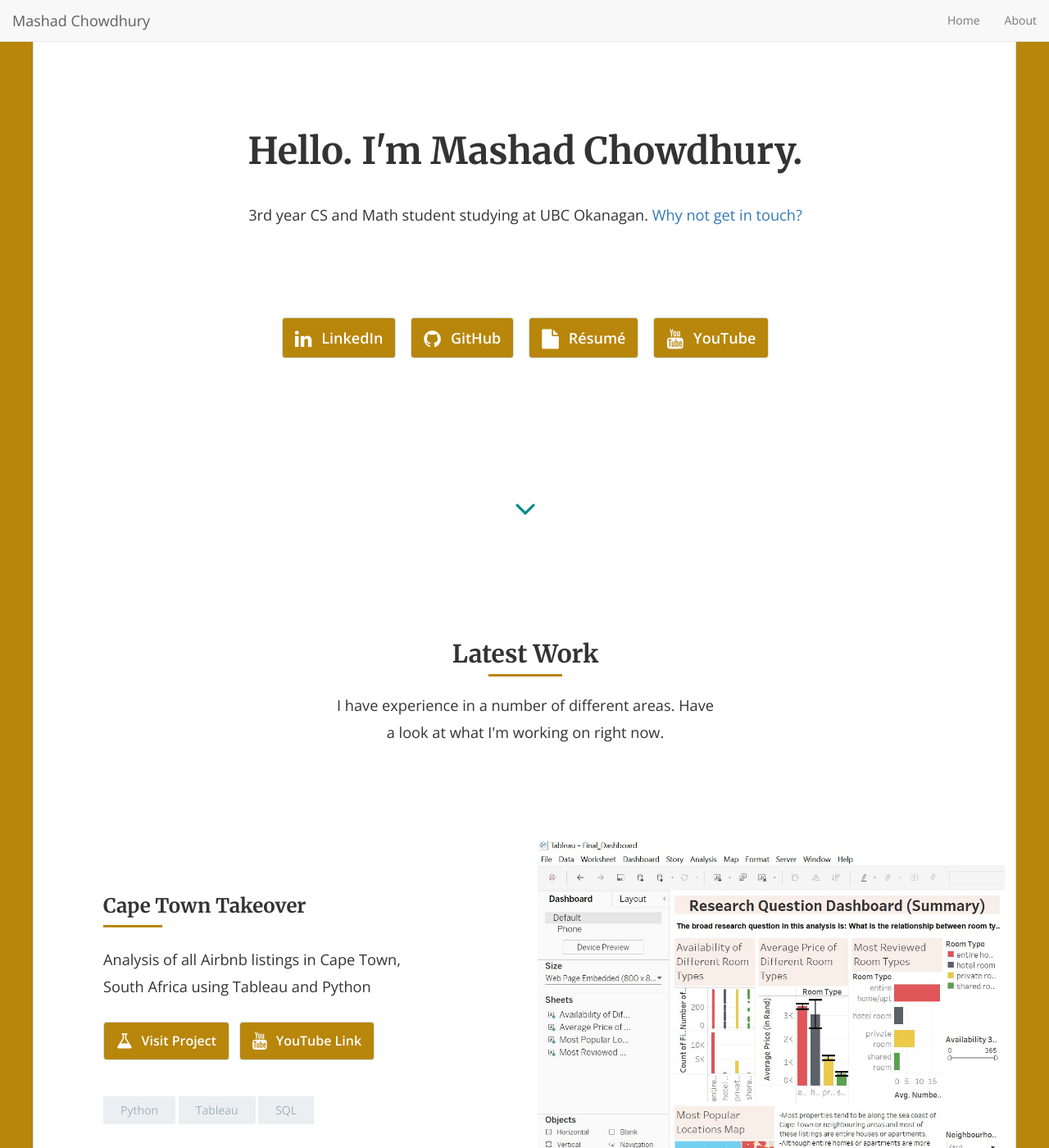
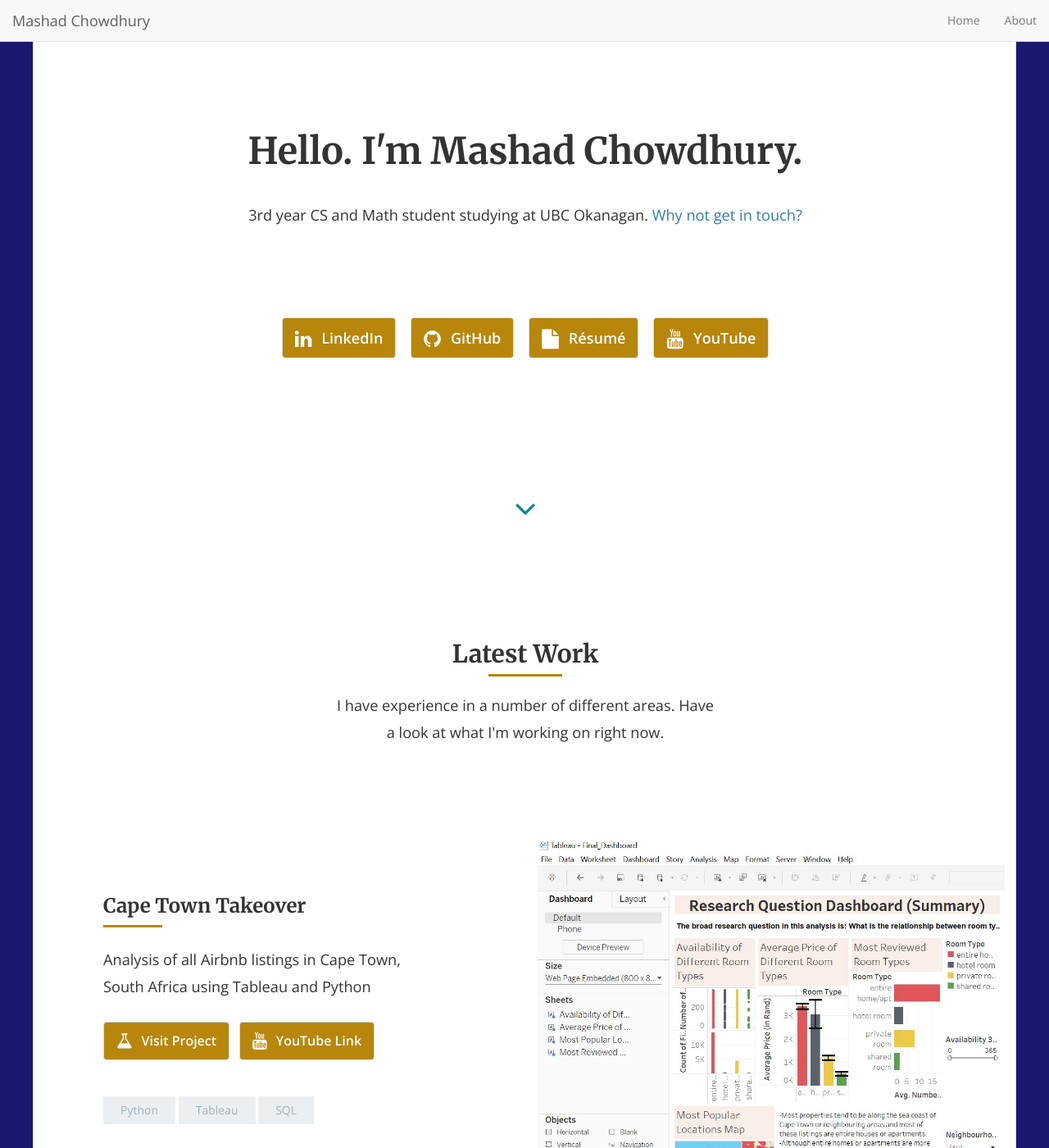
Before and after one commit to mashadchowdhury/mashadchowdhury.github.io, a Jekyll site: the page built from index.html, in a window 1280 px wide and 1400 px high. Shown: the whole window at 82% size. Built offline with Jekyll 4.4.1, drawn with Linux system fonts in a browser that asks for light colours; nearby versions of some CDN libraries; the list of posts is cut into pages by our own code.

Commit message:
Update style.scss

```diff
--- a/css/style.scss
+++ b/css/style.scss
@@ -33,7 +33,7 @@
 }
 
 body {
-  background-color: #b8860b;
+  background-color: #191970;
   @extend %opensans;
   -webkit-font-smoothing: antialiased;
 }
```
